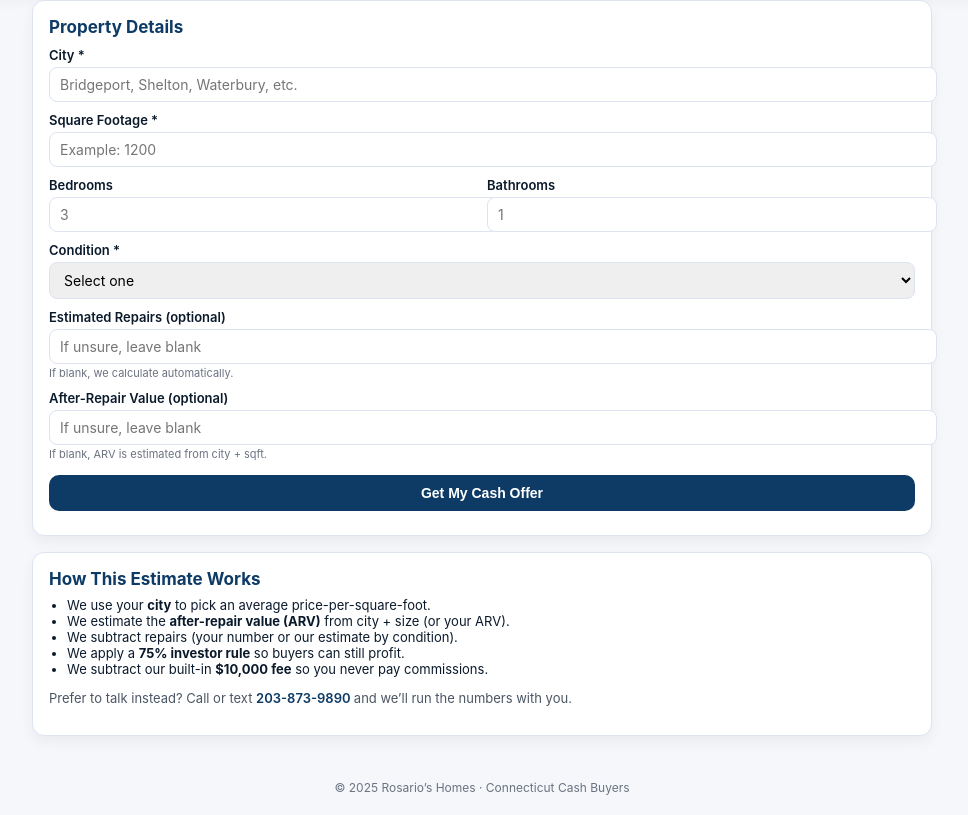
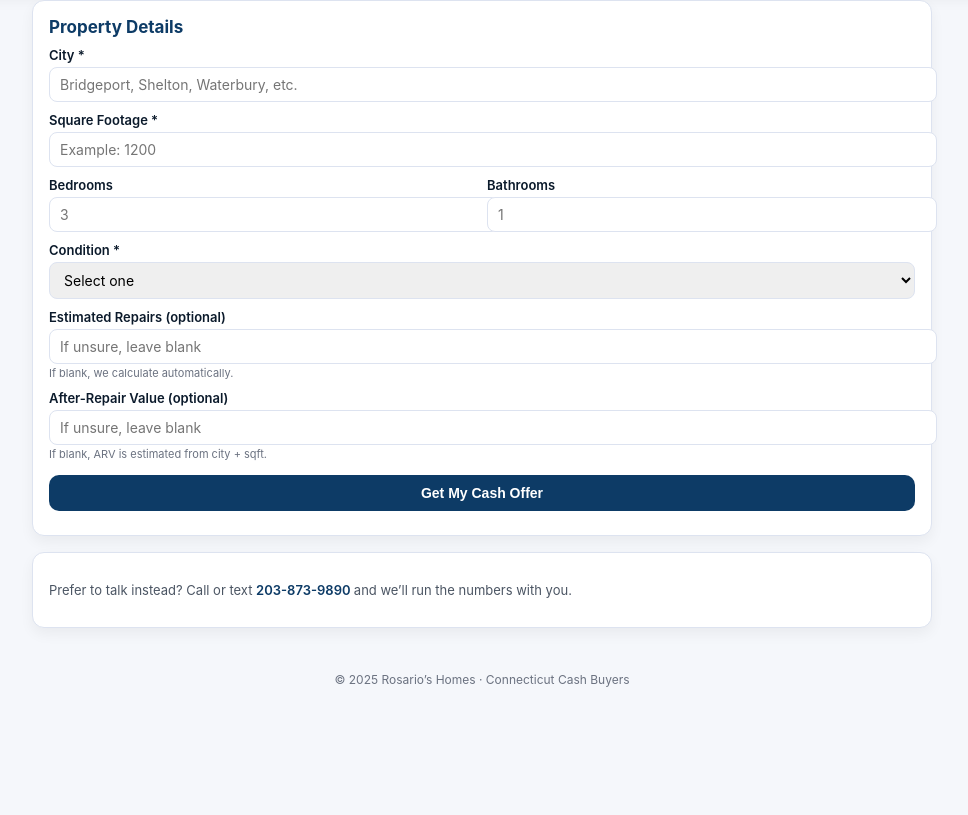
Before and after one commit to rosarioshomes/Rosario-homes, a plain HTML site: page index.html in a window 1280 px wide. Shown: the part 1354-2169 px from the top of the page, without its empty margins (158-1126 px from the left). After the commit the page ends 2061 px from the top, so only its background shows below. Drawn offline with Linux system fonts and the light colour scheme.

Commit message:
Update index.html

```diff
--- a/index.html
+++ b/index.html
@@ -324,14 +324,6 @@
       </div>
     </div>
     <div class="card">
-      <h3>How This Estimate Works</h3>
-      <ul style="font-size:13px;padding-left:18px;margin:6px 0;">
-        <li>We use your <b>city</b> to pick an average price-per-square-foot.</li>
-        <li>We estimate the <b>after-repair value (ARV)</b> from city + size (or your ARV).</li>
-        <li>We subtract repairs (your number or our estimate by condition).</li>
-        <li>We apply a <b>75% investor rule</b> so buyers can still profit.</li>
-        <li>We subtract our built-in <b>$10,000 fee</b> so you never pay commissions.</li>
-      </ul>
       <p style="font-size:13px;color:#4b5563;">
         Prefer to talk instead? Call or text
         <a class="tel" href="tel:+12038739890" style="color:#0d3b66;font-weight:600;text-decoration:none;">
```
